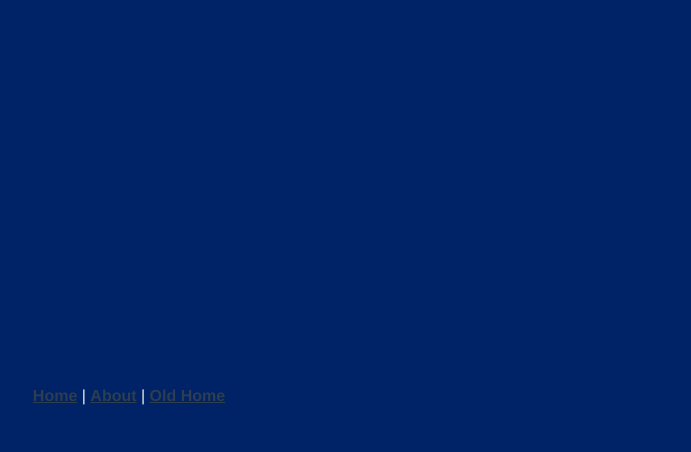
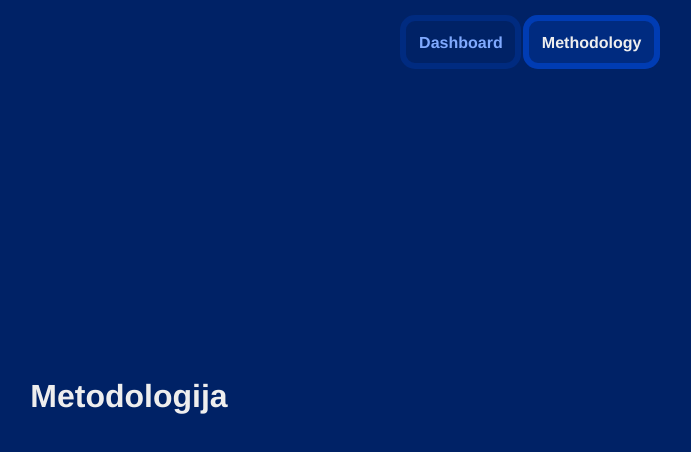
Before and after one commit to iiLazar/happy-fee, a Vue app: page /#/methodology in a window 1280 px wide. Shown: the top 452 px of the page, without its empty margins (511-1202 px from the left). Built offline with nearby package versions, Linux system fonts and the light colour scheme.

Commit message:
Set up and style navigation

```diff
--- a/src/App.vue
+++ b/src/App.vue
@@ -1,9 +1,8 @@
 <template>
 	<div :style="backgroundContainerStyle" class="backgroundContainer vertCont">
 		<div id="nav">
-			<router-link to="/">Home</router-link> |
-			<router-link to="/about">About</router-link> |
-			<router-link to="/old">Old Home</router-link>
+			<NavButton title="Dashboard" link="/" />
+			<NavButton title="Methodology" link="/methodology" />
 		</div>
 
 		<router-view/>
@@ -13,10 +12,23 @@
 
 <script>
 
+import NavButton from "./components/NavButton.vue";
+
 export default {
 	name: 'App',
+	components: {
+		"NavButton": NavButton,
+	},
 	data() {
 		return {
+			// TODO refactor: bind colors in all component style's?
+			primary: this.colors.primary,
+			secondary: this.colors.secondary,
+			tertiary: this.colors.tertiary,
+			medium: this.colors.medium,
+			light: this.colors.light,
+			greyLight: this.colors.greyLight,
+			rootStyle: "{background-color: red;}",
 			// only styling using setting.js; rest is in <style>
 			backgroundContainerStyle: {
 				backgroundColor: this.colors.primary,
@@ -36,8 +48,7 @@ export default {
 	-webkit-font-smoothing: antialiased;
 	-moz-osx-font-smoothing: grayscale;
 	text-align: center;
-	/* TODO change global text color */
-	color: #acae50;
+	color: v-bind("greyLight");
 }
 
 .vertCont {
@@ -66,17 +77,11 @@ export default {
 	padding-bottom: 0.5rem;
 }
 
-/* TODO remove */
 #nav {
-	padding: 30px;
+	position: absolute;
+	top: 1.1rem;
+	right: 5.8rem;
+	padding: 1rem;
 }
 
-#nav a {
-	font-weight: bold;
-	color: #2c3e50;
-}
-
-#nav a.router-link-exact-active {
-	color: #42b983;
-}
 </style>
--- /dev/null
+++ b/src/components/NavButton.vue
@@ -0,0 +1,55 @@
+<template>
+
+    <router-link class="round-S" :to=link>{{ title }}</router-link>
+
+</template>
+
+<script>
+
+import { colorMixin } from "../mixins/color-mixin";
+import { text } from "../data/text";
+
+export default {
+    name: "NavButton",
+    props: {
+        title: String,
+        link: String,
+    },
+    mixins: [colorMixin],
+    data() {
+        return {
+            text: text,
+        }
+    }
+}
+
+</script>
+
+<style scoped>
+
+a {
+    z-index: 1;
+    box-sizing: content-box;
+    font-weight: bold;
+	text-decoration: none;
+	padding: 0.8rem;
+    margin-left: 0.1rem;
+
+    border: 6px solid v-bind("secondary");
+	color: v-bind("light");
+
+}
+a:hover {
+    background-color: v-bind("secondary");
+    border-color: v-bind("tertiary");
+	color: v-bind("light");
+	font-weight: bold;
+	text-decoration: none;
+}
+
+a.router-link-exact-active {
+	background-color: v-bind("secondary");
+    border: 6px solid v-bind("tertiary");
+	color: v-bind("lightGrey");
+}
+</style>
--- a/src/data/text.js
+++ b/src/data/text.js
@@ -24,7 +24,7 @@ export const text = {
     veryHappy: {
         smiley: "😀",
         title: "Happy",
-        note: "Ovo je trenutno izvan mojih očekivanja. 😉"
+        note: "Ovo je trenutno iznad mojih očekivanja. 😉"
     },
     extatic: {
         smiley: "🤩",
--- /dev/null
+++ b/src/mixins/color-mixin.js
@@ -0,0 +1,14 @@
+import { colors } from "../settings/settings";
+
+export const colorMixin = {
+    data() {
+        return {
+            primary: colors.primary,
+			secondary: colors.secondary,
+			tertiary: colors.tertiary,
+			medium: colors.medium,
+			light: colors.light,
+			greyLight: colors.greyLight,
+        }
+    },
+};
--- a/src/router/index.js
+++ b/src/router/index.js
@@ -8,12 +8,9 @@ const routes = [
     component: Home
   },
   {
-    path: '/about',
-    name: 'About',
-    // route level code-splitting
-    // this generates a separate chunk (about.[hash].js) for this route
-    // which is lazy-loaded when the route is visited.
-    component: () => import(/* webpackChunkName: "about" */ '../views/About.vue')
+    path: '/methodology',
+    name: 'Methodology',
+    component: () => import('../views/Methodology.vue')
   },
   {
     path: '/old',
--- a/src/views/Home.vue
+++ b/src/views/Home.vue
@@ -140,6 +140,7 @@ export default {
 	width: 90vw;
 	height: 85vh;
 	padding: 1.5%;
+	margin-top: 3rem;
 }
 
 .leftC {
--- a/src/views/About.vue
+++ b/src/views/Methodology.vue
@@ -1,5 +1,5 @@
 <template>
   <div class="about">
-    <h1>This is an about page</h1>
+    <h1>Metodologija</h1>
   </div>
 </template>
```
